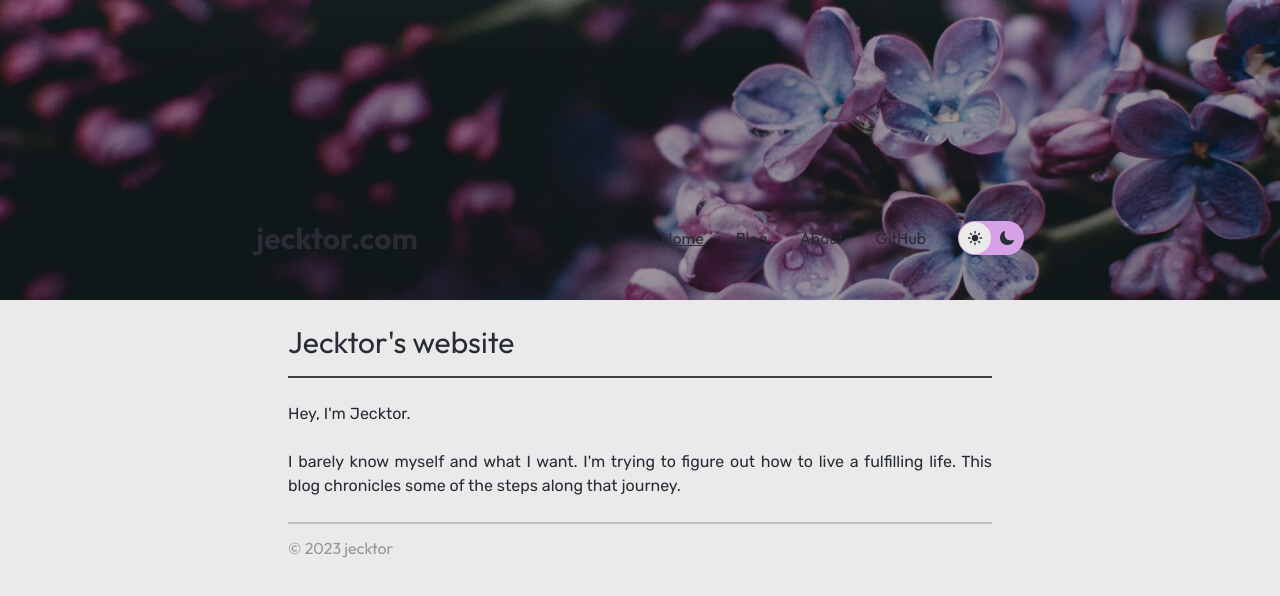
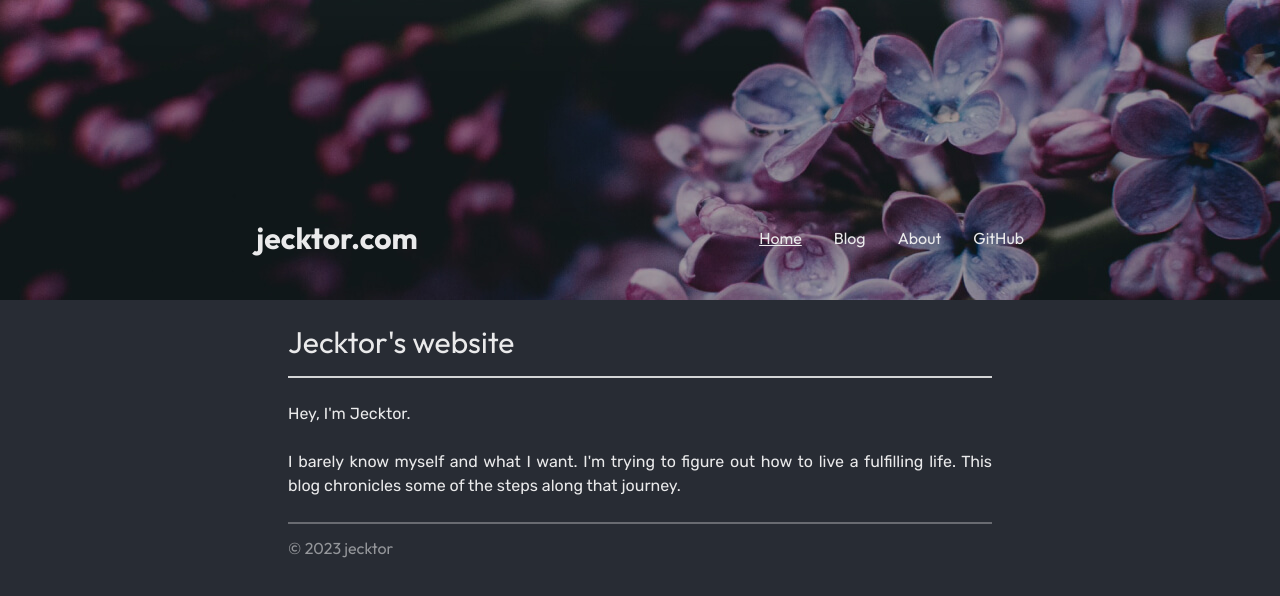
Before and after one commit to jecktor/jecktor.com, an Astro site: page / in a window 1280 px wide. Built offline with nearby package versions, Linux system fonts and the light colour scheme; Astro itself is replaced by a stand-in of ours.

Commit message:
Removed theme switcher

```diff
--- a/src/components/BaseHead.astro
+++ b/src/components/BaseHead.astro
@@ -19,7 +19,7 @@ const { title, description, image = '/placeholder-social.jpg' } = Astro.props;
 <meta name="viewport" content="width=device-width,initial-scale=1" />
 <link rel="icon" type="image/svg+xml" href="/favicon.svg" />
 <meta name="generator" content={Astro.generator} />
-<meta name="theme-color" />
+<meta name="theme-color" content="#282C34" />
 
 <!-- Canonical URL -->
 <link rel="canonical" href={canonicalURL} />
--- a/src/components/Body.astro
+++ b/src/components/Body.astro
@@ -1,5 +1,3 @@
-<body
-  class="bg-neutral-100 dark:bg-neutral-700 text-neutral-700 dark:text-neutral-100 break-words leading-6 transition-colors duration-500"
->
+<body class="bg-neutral-700 text-neutral-100 break-words leading-6">
   <slot />
 </body>
--- a/src/components/Footer.astro
+++ b/src/components/Footer.astro
@@ -3,9 +3,7 @@ const today = new Date();
 ---
 
 <footer class="px-8 mb-4 font-head mx-auto max-w-3xl">
-  <div
-    class="pt-3 border-t-2 border-neutral-300 text-neutral-400 dark:border-neutral-500"
-  >
+  <div class="pt-3 border-t-2 text-neutral-400 border-neutral-500">
     &copy; {today.getFullYear()} jecktor
   </div>
 </footer>
--- a/src/components/Header.astro
+++ b/src/components/Header.astro
@@ -1,6 +1,5 @@
 ---
 import HeaderLink from './HeaderLink.astro';
-import ToggleTheme from './ToggleTheme';
 
 const pathname = new URL(Astro.request.url).pathname;
 const currentPath = pathname.slice(1);
@@ -29,7 +28,6 @@ const currentPath = pathname.slice(1);
         )
       }
     </div>
-    <div class="flex gap-8">
     <nav class="items-center gap-8 hidden md:flex">
       <HeaderLink href="/">Home</HeaderLink>
       <HeaderLink href="/blog">Blog</HeaderLink>
@@ -38,8 +36,6 @@ const currentPath = pathname.slice(1);
         GitHub
       </HeaderLink>
     </nav>
-      <ToggleTheme client:visible />
-    </div>
   </div>
 </header>
 <script>
--- a/src/components/ToggleTheme.tsx
+++ /dev/null
@@ -1,68 +0,0 @@
-import { useState, useEffect } from 'react';
-import { IoSunny, IoMoon } from 'react-icons/io5';
-
-const themes = ['light', 'dark'];
-
-const ThemeToggle = () => {
-  const [isMounted, setIsMounted] = useState(false);
-  const [theme, setTheme] = useState(() => {
-    if (import.meta.env.SSR) return undefined;
-
-    if (typeof localStorage !== 'undefined' && localStorage.getItem('theme'))
-      return localStorage.getItem('theme');
-
-    if (window.matchMedia('(prefers-color-scheme: dark)').matches)
-      return 'dark';
-
-    return 'light';
-  });
-
-  const toggleTheme = () => {
-    const t = theme === 'light' ? 'dark' : 'light';
-
-    localStorage.setItem('theme', t);
-    setTheme(t);
-  };
-
-  useEffect(() => {
-    const root = document.documentElement;
-    const themeEl = document.querySelector('meta[name="theme-color"]');
-
-    if (theme === 'light') {
-      root.classList.remove('dark');
-      themeEl?.setAttribute('content', '#EAEAEB');
-    } else {
-      root.classList.add('dark');
-      themeEl?.setAttribute('content', '#282C34');
-    }
-  }, [theme]);
-
-  useEffect(() => {
-    setIsMounted(true);
-  }, []);
-
-  return isMounted ? (
-    <div className="inline-flex items-center p-[1px] rounded-3xl bg-accent-300 dark:bg-neutral-500">
-      {themes.map(t => {
-        const checked = t === theme;
-
-        return (
-          <button
-            key={t}
-            onClick={toggleTheme}
-            aria-label="Toggle theme"
-            className={`${
-              checked ? 'bg-neutral-100 text-neutral-700' : ''
-            } cursor-pointer rounded-3xl p-2 outline-none`}
-          >
-            {t === 'light' ? <IoSunny /> : <IoMoon />}
-          </button>
-        );
-      })}
-    </div>
-  ) : (
-    <div />
-  );
-};
-
-export default ThemeToggle;
--- a/src/pages/404.astro
+++ b/src/pages/404.astro
@@ -9,9 +9,7 @@ import Content from '../components/Content.astro';
   <Header />
   <main class="pt-[56px]">
     <Content>
-      <h1
-        class="pb-4 mb-6 font-head text-3xl border-b-2 border-neutral-600 dark:border-neutral-200"
-      >
+      <h1 class="pb-4 mb-6 font-head text-3xl border-b-2 border-neutral-200">
         Not Found
       </h1>
     </Content>
--- a/src/pages/index.astro
+++ b/src/pages/index.astro
@@ -17,9 +17,7 @@ import { SITE_TITLE, SITE_DESCRIPTION } from '../consts';
     <Header />
     <main class="pt-[56px]">
       <Content>
-        <h1
-          class="pb-4 mb-6 font-head text-3xl border-b-2 border-neutral-600 dark:border-neutral-200"
-        >
+        <h1 class="pb-4 mb-6 font-head text-3xl border-b-2 border-neutral-200">
           Jecktor's website
         </h1>
         <p>Hey, I'm Jecktor.</p>
--- a/tailwind.config.cjs
+++ b/tailwind.config.cjs
@@ -3,7 +3,6 @@ const defaultTheme = require('tailwindcss/defaultTheme');
 
 module.exports = {
   content: ['./src/**/*.{astro,html,js,jsx,md,mdx,svelte,ts,tsx,vue}'],
-  darkMode: 'class',
   theme: {
     extend: {
       fontFamily: {
```
Lines whose indentation alone changed are shown as unchanged.
